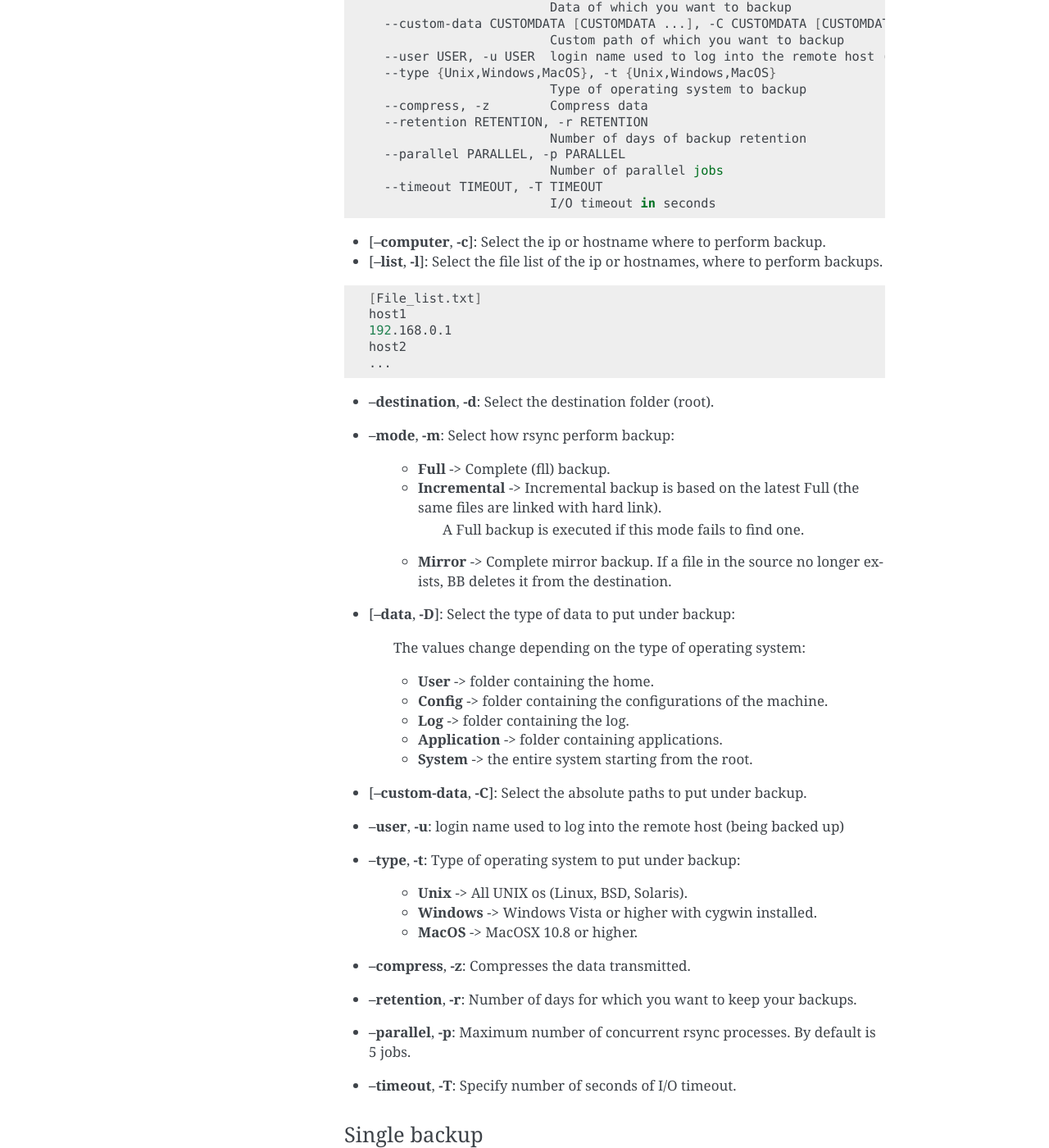
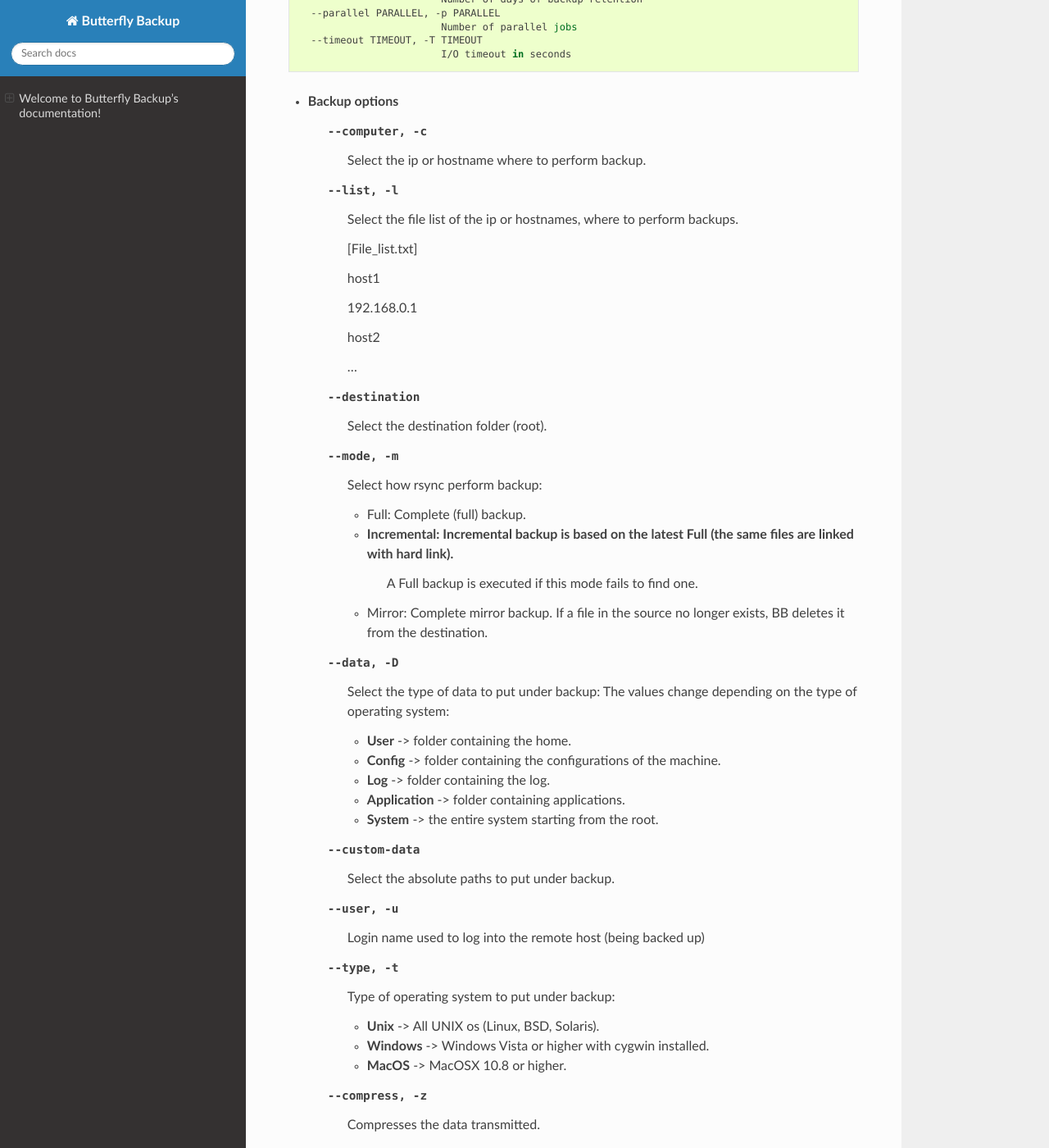
Before and after one commit to MatteoGuadrini/Butterfly-Backup, a Sphinx documentation site: the page built from docs/source/index.rst, in a window 1280 px wide and 1400 px high, scrolled down 6354 px. Shown: the whole window at 82% size. Built offline with Sphinx 7.4.7 and the Read the Docs theme 2.0.0, drawn with Linux system fonts in a browser that asks for light colours; some of the changed text lies outside the part shown.

Commit message:
Add dry-run mode Fix documentation and change theme

```diff
--- a/docs/source/conf.py
+++ b/docs/source/conf.py
@@ -75,7 +75,7 @@
 # The theme to use for HTML and HTML Help pages.  See the documentation for
 # a list of builtin themes.
 #
-html_theme = 'alabaster'
+html_theme = 'sphinx_rtd_theme'
 
 # Theme options are theme-specific and customize the look and feel of a theme
 # further.  For a list of options available for each theme, see the
--- a/docs/source/index.rst
+++ b/docs/source/index.rst
@@ -162,7 +167,6 @@
                            Deploy configuration to client: hostname or ip address
      --user DEPLOY_USER, -u DEPLOY_USER
                            User of the remote machine
-
 
 Two macro-options are available:
 
@@ -217,13 +221,12 @@
 
 .. code-block:: bash
 
-   "
    arthur@goldenheart$ bb config --deploy host1 --user root
-   Copying configuration to host1; write the password:
+   "Copying configuration to host1; write the password:"
    /usr/bin/ssh-copy-id: INFO: Source of key(s) to be installed: "/home/arthur/.ssh/id_rsa.pub"
    /usr/bin/ssh-copy-id: INFO: attempting to log in with the new key(s), to filter out any that are already installed
    /usr/bin/ssh-copy-id: INFO: 1 key(s) remain to be installed -- if you are prompted now it is to install the new keys
-   root@host1's password:
+   "root@host1's password:"
 
    Number of key(s) added: 1
 
@@ -231,7 +234,6 @@
    and check to make sure that only the key(s) you wanted were added.
 
    SUCCESS: Configuration copied successfully on host1!
-   "
 
 Cygwin on Windows
 -----------------
@@ -310,7 +314,8 @@
                            Data of which you want to backup
      --custom-data CUSTOMDATA [CUSTOMDATA ...], -C CUSTOMDATA [CUSTOMDATA ...]
                            Custom path of which you want to backup
-     --user USER, -u USER  login name used to log into the remote host (being backed up)
+     --user USER, -u USER  Login name used to log into the remote host (being
+                           backed up)
      --type {Unix,Windows,MacOS}, -t {Unix,Windows,MacOS}
                            Type of operating system to backup
      --compress, -z        Compress data
@@ -322,46 +327,45 @@
                            I/O timeout in seconds
 
 
-* [**--computer**, **-c**]: Select the ip or hostname where to perform backup.
-* [**--list**, **-l**]: Select the file list of the ip or hostnames, where to perform backups.
+* **Backup options**
+   --computer, -c          Select the ip or hostname where to perform backup.
+   --list, -l              Select the file list of the ip or hostnames, where to perform backups.
 
-.. code-block:: bash
+                           [File_list.txt]
 
-   [File_list.txt]
-   host1
-   192.168.0.1
-   host2
-   ...
+                           host1
 
-* **--destination**, **-d**: Select the destination folder (root).
-* **--mode**, **-m**: Select how rsync perform backup:
+                           192.168.0.1
 
-    * **Full** -> Complete (fll) backup.
-    * **Incremental** -> Incremental backup is based on the latest Full (the same files are linked with hard link).
-                         A Full backup is executed if this mode fails to find one.
-    * **Mirror** -> Complete mirror backup. If a file in the source no longer exists, BB deletes it from the destination.
-* [**--data**, **-D**]: Select the type of data to put under backup:
+                           host2
 
-    The values change depending on the type of operating system:
+                           ...
+   --destination           Select the destination folder (root).
+   --mode, -m              Select how rsync perform backup:
 
-    * **User** -> folder containing the home.
-    * **Config** -> folder containing the configurations of the machine.
-    * **Log** -> folder containing the log.
-    * **Application** -> folder containing applications.
-    * **System** -> the entire system starting from the root.
+    * Full: Complete (full) backup.
+    * Incremental: Incremental backup is based on the latest Full (the same files are linked with hard link).
+         A Full backup is executed if this mode fails to find one.
+    * Mirror: Complete mirror backup. If a file in the source no longer exists, BB deletes it from the destination.
+   --data, -D              Select the type of data to put under backup:
+       The values change depending on the type of operating system:
 
-* [**--custom-data**, **-C**]: Select the absolute paths to put under backup.
-* **--user**, **-u**: login name used to log into the remote host (being backed up)
-* **--type**, **-t**: Type of operating system to put under backup:
+       * **User** -> folder containing the home.
+       * **Config** -> folder containing the configurations of the machine.
+       * **Log** -> folder containing the log.
+       * **Application** -> folder containing applications.
+       * **System** -> the entire system starting from the root.
+   --custom-data           Select the absolute paths to put under backup.
+   --user, -u              Login name used to log into the remote host (being backed up)
+   --type, -t              Type of operating system to put under backup:
 
-    * **Unix** -> All UNIX os (Linux, BSD, Solaris).
-    * **Windows** -> Windows Vista or higher with cygwin installed.
-    * **MacOS** -> MacOSX 10.8 or higher.
-
-* **--compress**, **-z**: Compresses the data transmitted.
-* **--retention**, **-r**: Number of days for which you want to keep your backups.
-* **--parallel**, **-p**: Maximum number of concurrent rsync processes. By default is 5 jobs.
-* **--timeout**, **-T**: Specify number of seconds of I/O timeout.
+       * **Unix** -> All UNIX os (Linux, BSD, Solaris).
+       * **Windows** -> Windows Vista or higher with cygwin installed.
+       * **MacOS** -> MacOSX 10.8 or higher.
+   --compress, -z          Compresses the data transmitted.
+   --retention, -r         Number of days for which you want to keep your backups.
+   --parallel, -p          Maximum number of concurrent rsync processes. By default is 5 jobs.
+   --timeout, -T           Specify number of seconds of I/O timeout.
 
 
 .. _backup_computer:
@@ -388,12 +392,10 @@
 
 .. code-block:: bash
 
-   "
    arthur@goldenheart$ bb backup --computer host1 --destination /mnt/backup --mode Full --data User Config --type MacOS --user root
-   root@host1's password:
+   "root@host1's password:"
    Start backup on host1
    SUCCESS: Command rsync -ah --no-links root@host1:/Users :/private/etc /mnt/backup/host1/2018_08_08__10_30
-   "
 
 .. code-block:: bash
 
@@ -519,11 +522,11 @@
      --archived, -a        List only archived backup
      --cleaned, -c         List only cleaned backup
 
-
-* **--catalog**, **-C**: Select the backups folder (root).
-* **--backup-id**, **-i**: Select backup id in the catalog.
-* **--archived**, **-a**: List only archived backups.
-* **--cleaned**, **-c**: List only cleaned backups.
+* **List options**
+   --catalog, -C           Select the backups folder (root).
+   --backup-id, -i         Select backup id in the catalog.
+   --archived, -a          List only archived backups.
+   --cleaned, -c           List only cleaned backups.
 
 First, let's query the catalog:
 
@@ -608,19 +612,20 @@
                            I/O timeout in seconds
      --mirror, -m          Mirror mode
 
-* **--catalog**, **-C**: Select the backups folder (root).
-* [**--backup-id**, **-i**]: Select backup id in the catalog.
-* [**--last**, **-L**]: Select last available backup in the catalog for same hostname or ip address.
-* **--user**, **-u**: User of remote machine where you want to restore files.
-* **--computer**, **-c**: Select the ip or hostname where to perform restore.
-* **--type**, **-t**: Type of operating system to put under backup:
+* **Restore options**
+   --catalog, -C           Select the backups folder (root).
+   --backup-id             Select backup id in the catalog.
+   --last, -L              Select last available backup in the catalog for same hostname or ip address.
+   --user, -u              User of remote machine where you want to restore files.
+   --computer, -c          Select the ip or hostname where to perform restore.
+   --type, -t              Type of operating system to put under backup:
 
-    * **Unix** -> All UNIX os (Linux, BSD, Solaris).
-    * **Windows** -> Windows Vista or higher with cygwin installed.
-    * **MacOS** -> MacOSX 10.8 or higher.
+       * **Unix** -> All UNIX os (Linux, BSD, Solaris).
+       * **Windows** -> Windows Vista or higher with cygwin installed.
+       * **MacOS** -> MacOSX 10.8 or higher.
 
-* **--timeout**, **-T**: Specify number of seconds of I/O timeout.
-* **--mirror**, **-m**: Mirror mode. If a file or folder not exist in destination, will delete it. Overwrite files.
+   --timeout, -T           Specify number of seconds of I/O timeout.
+   --mirror, -m            Mirror mode. If a file or folder not exist in destination, will delete it. Overwrite files.
 
 This is a few examples:
 
@@ -699,9 +705,10 @@
                            Archive destination path
 
 
-* **--catalog**, **-C**: Select the backups folder (root).
-* **--days**, **-D**: Number of days for which you want to keep your backups. Default is 30.
-* **--destination**, **-d**: New destination for compress zipped backup.
+* **Archive options**
+   --catalog, -C           Select the backups folder (root).
+   --days, -D              Number of days for which you want to keep your backups. Default is 30.
+   --destination           New destination for compress zipped backup.
 
 Archive old backup of 3 days:
 
@@ -717,7 +724,7 @@
    arthur@goldenheart$ ls /mnt/archive/host1
    2018_08_06__07_26.zip
 
-The backup-id f65e5afe-9734-11e8-b0bb-005056a664e0 it is not considered, because it falls within the established time.
+The backup-id *f65e5afe-9734-11e8-b0bb-005056a664e0* it is not considered, because it falls within the established time.
 The other, however, is zipped and deleted.
 
 Lastly, let's look in the catalog and see that the backup was actually archived:
```
Also changed, not shown: other parts of docs/source/index.rst (+41 -31 lines), bb.py (+124 -96 lines), 8 other files.
